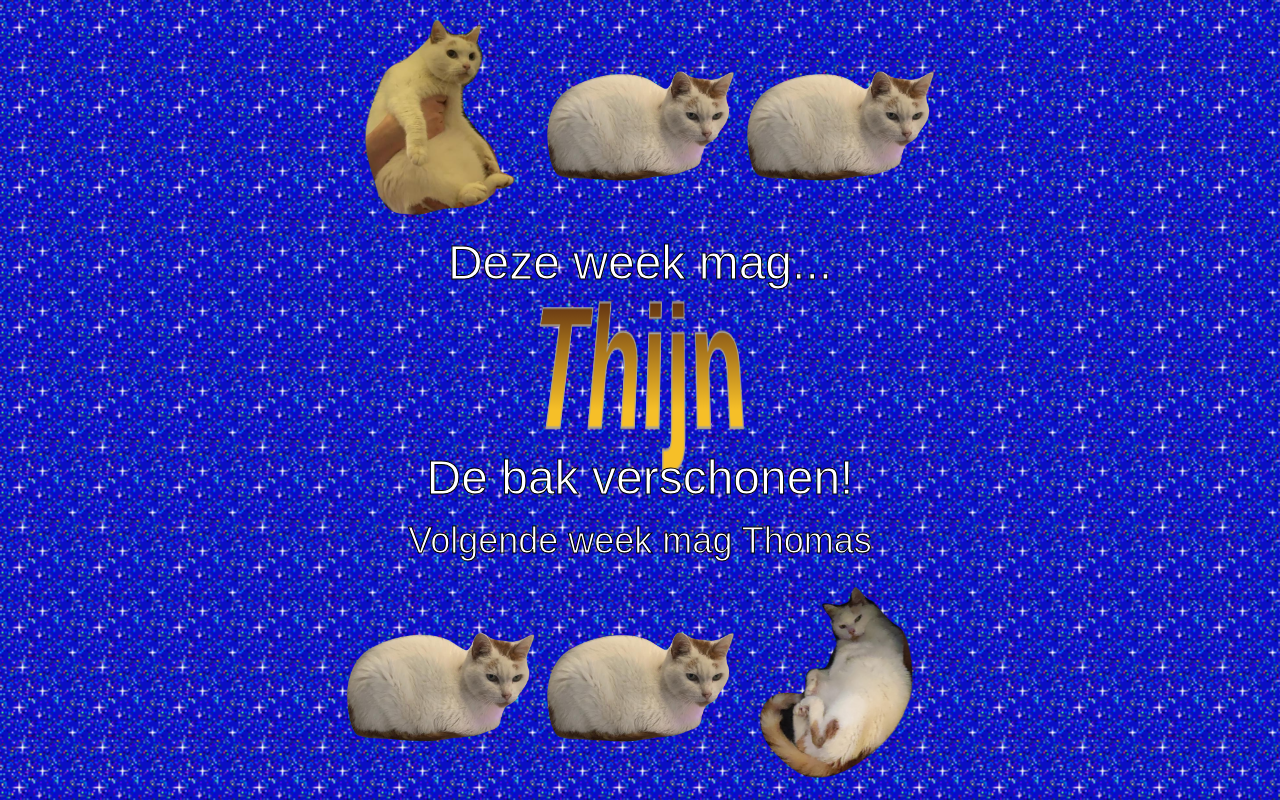
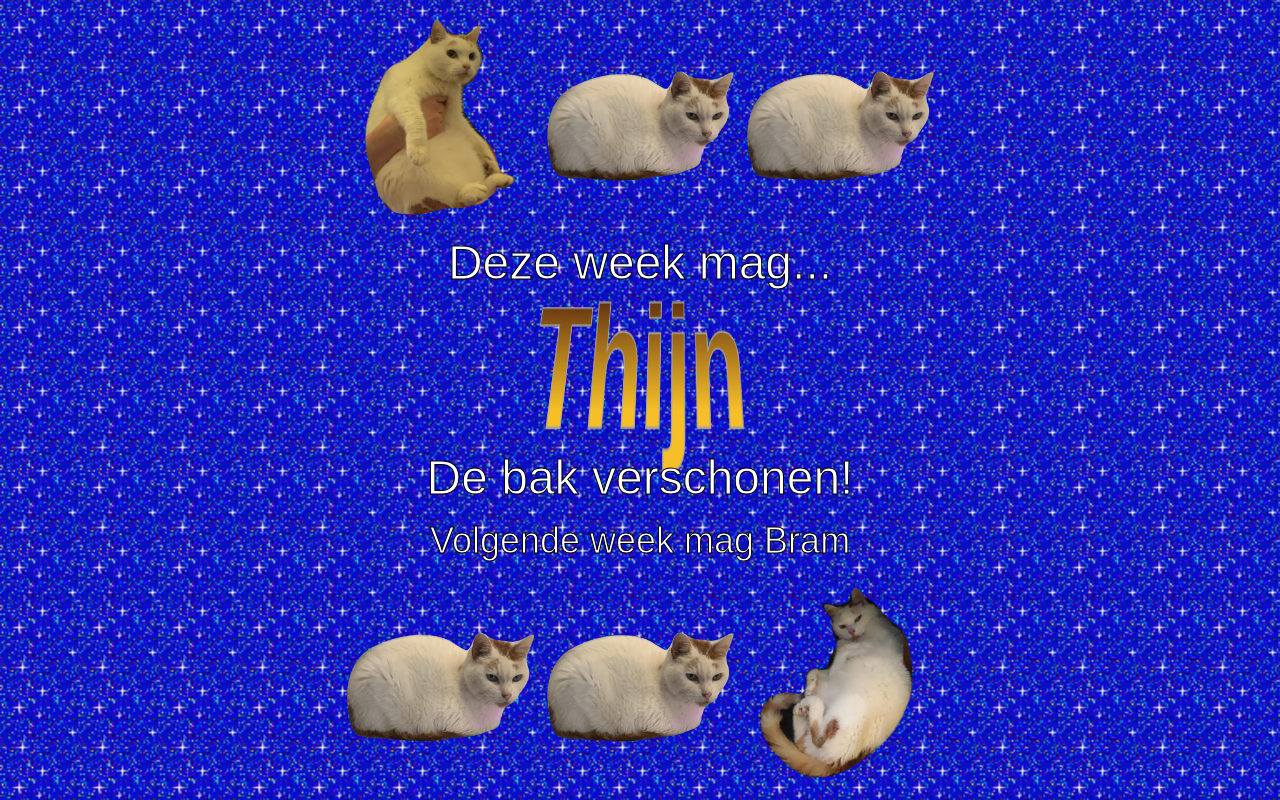
Before and after one commit to Thijnvdb/pitouschema, a React (Create React App) app: page / in a window 1280 px wide. Built offline with nearby package versions, Linux system fonts and the light colour scheme.

Commit message:
changed order

```diff
--- a/src/App.js
+++ b/src/App.js
@@ -11,7 +11,7 @@ Date.prototype.getWeekNumber = function(){
 };
 
 function App() {
-  const people = ["Bram", "Isa", "Thijn", "Thomas", "Frederik"]
+  const people = ["Frederik", "Isa", "Thijn", "Bram", "Thomas"]
   const styles = ["rainbow", "blues", "superhero", "radial", "tilt", "purple", "horizon", "slate"]
   // const [person, setPerson] = useState();
   const [week, setWeek] = useState(0);
```
